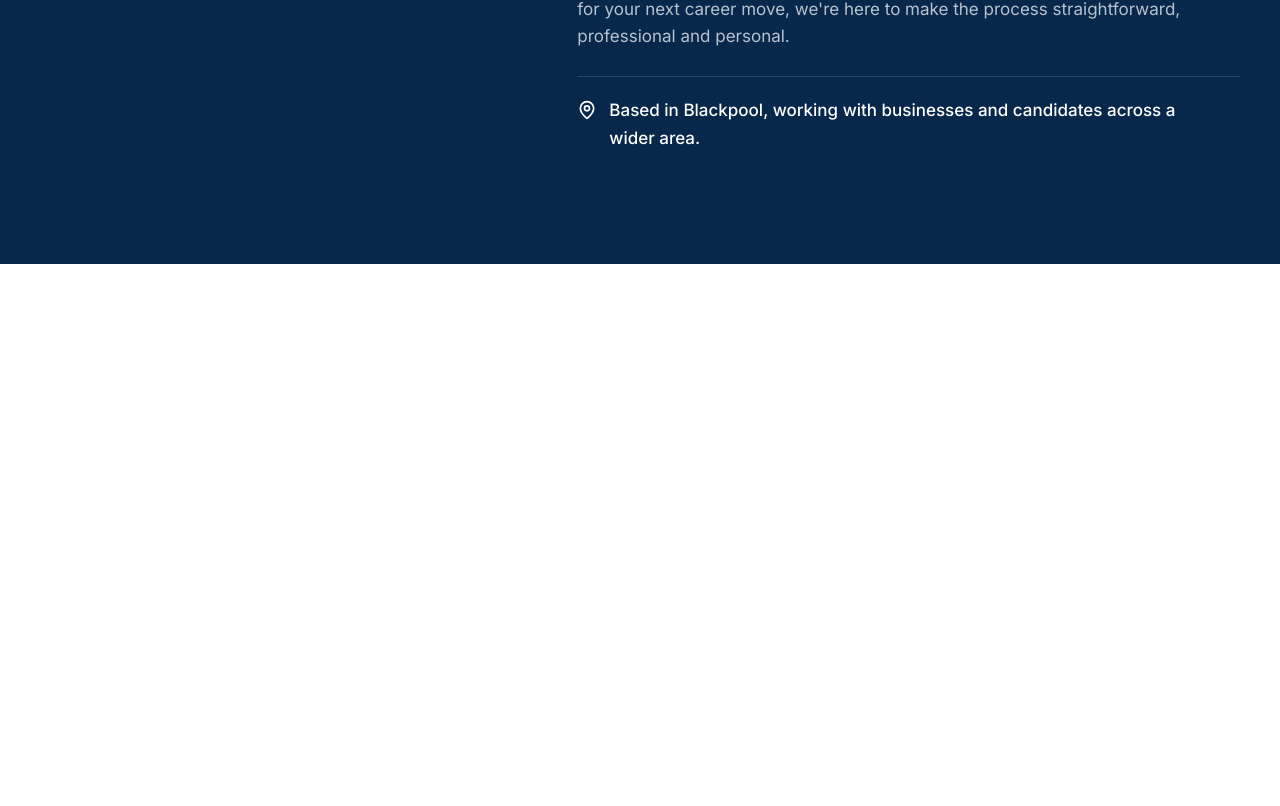
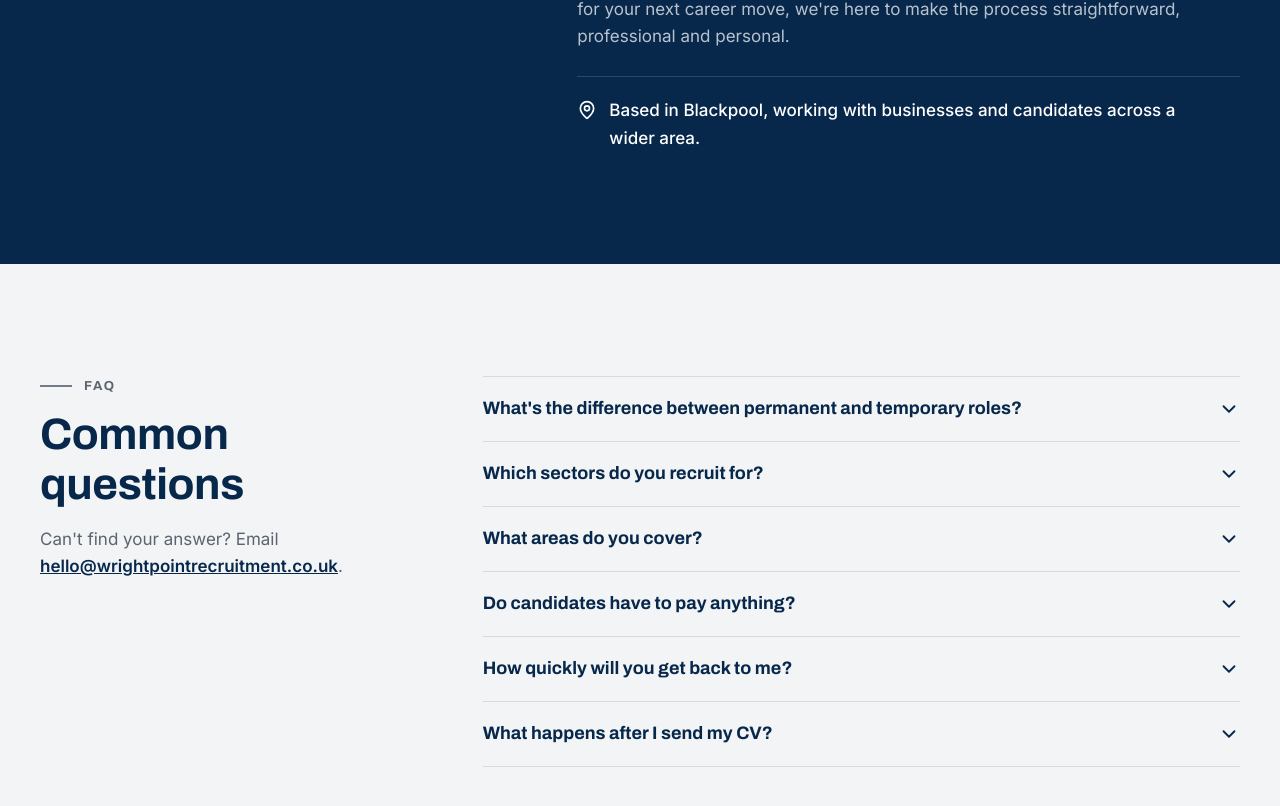
Before and after one commit to benjoGPT/WRRLTD, a Next.js app: page / in a window 1280 px wide. Shown: the part 3726-4532 px from the top of the page. Before the commit the page ends 3990 px from the top, so only its background shows below. Built offline with nearby package versions, Linux system fonts and the light colour scheme.

Commit message:
Add FAQ section
Six questions using native <details> (no JavaScript needed). Every
assumed answer is marked TODO for the client to confirm.

Co-Authored-By: Claude Opus 5.5 <noreply@anthropic.com>
Claude-Session: https://claude.ai/code/session_019yMDK9Mp5JDkScPMCrxBnH

```diff
--- a/src/app/page.tsx
+++ b/src/app/page.tsx
@@ -1,5 +1,6 @@
 import { About } from "@/components/About";
 import { AudienceSplit } from "@/components/AudienceSplit";
+import { Faq } from "@/components/Faq";
 import { Hero } from "@/components/Hero";
 import { HowItWorks } from "@/components/HowItWorks";
 import { Sectors } from "@/components/Sectors";
@@ -16,6 +17,7 @@ export default function Home() {
       <Sectors />
       <HowItWorks />
       <About />
+      <Faq />
     </main>
   );
 }
--- /dev/null
+++ b/src/components/Faq.module.css
@@ -0,0 +1,70 @@
+.grid {
+  display: grid;
+  gap: 32px;
+}
+
+.email {
+  font-weight: 600;
+  color: var(--navy);
+  overflow-wrap: anywhere;
+}
+
+.list {
+  border-top: 1px solid var(--line);
+}
+
+.item {
+  border-bottom: 1px solid var(--line);
+}
+
+.question {
+  display: flex;
+  align-items: center;
+  justify-content: space-between;
+  gap: 16px;
+  min-height: 64px;
+  padding: 16px 0;
+  font-family: var(--font-heading);
+  font-size: 1.0625rem;
+  font-weight: 700;
+  color: var(--navy);
+  cursor: pointer;
+  list-style: none; /* hides the default triangle */
+}
+
+.question::-webkit-details-marker {
+  display: none;
+}
+
+.chevron {
+  flex: none;
+  transition: transform 150ms ease;
+}
+
+.item[open] .chevron {
+  transform: rotate(180deg);
+}
+
+.answer {
+  display: grid;
+  gap: 12px;
+  padding-bottom: 24px;
+  max-width: 65ch;
+  color: var(--slate-text);
+}
+
+.answer a {
+  color: var(--navy);
+  font-weight: 600;
+}
+
+@media (min-width: 1024px) {
+  .grid {
+    grid-template-columns: 4fr 8fr;
+    gap: 64px;
+  }
+
+  .question {
+    font-size: 1.125rem;
+  }
+}
--- /dev/null
+++ b/src/components/Faq.tsx
@@ -0,0 +1,110 @@
+import { ChevronDown } from "lucide-react";
+import { site } from "@/config/site";
+import { sectorNames } from "@/lib/sectors";
+import styles from "./Faq.module.css";
+
+/**
+ * Frequently asked questions. Uses the browser's built-in <details> element,
+ * so each answer opens and closes with no JavaScript and works with a keyboard.
+ *
+ * Answers marked TODO are assumptions to check with the client.
+ */
+
+const faqs = [
+  {
+    q: "What's the difference between permanent and temporary roles?",
+    a: (
+      <>
+        <p>
+          In a permanent role, you&apos;re employed directly by the business we introduce you to.
+          Here we act as an employment agency.
+        </p>
+        <p>
+          In a temporary role, you work on assignment for one of our clients for a set period or
+          for as long as they need cover. Here we act as an employment business, so you&apos;re
+          usually paid through us.
+          {/* TODO: confirm with the client how temporary workers are engaged and paid. */}
+        </p>
+      </>
+    ),
+  },
+  {
+    q: "Which sectors do you recruit for?",
+    a: (
+      <p>
+        We recruit across {sectorNames.length} sectors: {sectorNames.slice(0, -1).join(", ")} and{" "}
+        {sectorNames.at(-1)}. If your sector isn&apos;t listed, get in touch anyway.
+      </p>
+    ),
+  },
+  {
+    // TODO: name the areas covered once the client confirms them.
+    q: "What areas do you cover?",
+    a: (
+      <p>
+        We&apos;re based in {site.locality} and work with businesses and candidates across a wider
+        area. If you&apos;re not sure whether we cover your location, just ask.
+      </p>
+    ),
+  },
+  {
+    // TODO: confirm with the client. (UK law generally bars agencies from
+    // charging work-seekers for finding them work.)
+    q: "Do candidates have to pay anything?",
+    a: <p>No. We never charge candidates for finding them work.</p>,
+  },
+  {
+    // TODO: confirm the response time the client is happy to commit to.
+    q: "How quickly will you get back to me?",
+    a: (
+      <p>
+        We aim to reply to every enquiry within one working day. If it&apos;s urgent, call us on{" "}
+        <a href={site.phoneHref}>{site.phone}</a>.
+      </p>
+    ),
+  },
+  {
+    // TODO: confirm with the client, and match the retention period in /privacy.
+    q: "What happens after I send my CV?",
+    a: (
+      <p>
+        We&apos;ll read it and get in touch to talk about the kind of work you&apos;re looking for.
+        We&apos;ll never send your CV to an employer without asking you first.
+      </p>
+    ),
+  },
+];
+
+export function Faq() {
+  return (
+    <section id="faq" className="section section--tint" aria-labelledby="faq-title">
+      <div className={`container ${styles.grid}`}>
+        <div>
+          <p className="eyebrow">FAQ</p>
+          <h2 id="faq-title" className="section-title">
+            Common questions
+          </h2>
+          <p className="section-intro">
+            Can&apos;t find your answer? Email{" "}
+            <a href={`mailto:${site.email}`} className={styles.email}>
+              {site.email}
+            </a>
+            .
+          </p>
+        </div>
+
+        <div className={styles.list}>
+          {faqs.map((item) => (
+            <details key={item.q} className={styles.item}>
+              <summary className={styles.question}>
+                <span>{item.q}</span>
+                <ChevronDown size={22} className={styles.chevron} aria-hidden="true" />
+              </summary>
+              <div className={styles.answer}>{item.a}</div>
+            </details>
+          ))}
+        </div>
+      </div>
+    </section>
+  );
+}
--- a/src/components/HowItWorks.tsx
+++ b/src/components/HowItWorks.tsx
@@ -36,7 +36,7 @@ const journeys = [
     steps: [
       {
         title: "Send us your CV",
-        text: "Use the form below or email it to us. No CV? Get in touch and we'll help.",
+        text: "Upload it with the form below. No CV yet? Call or email us and we'll help.",
       },
       {
         title: "We have a chat",
```
